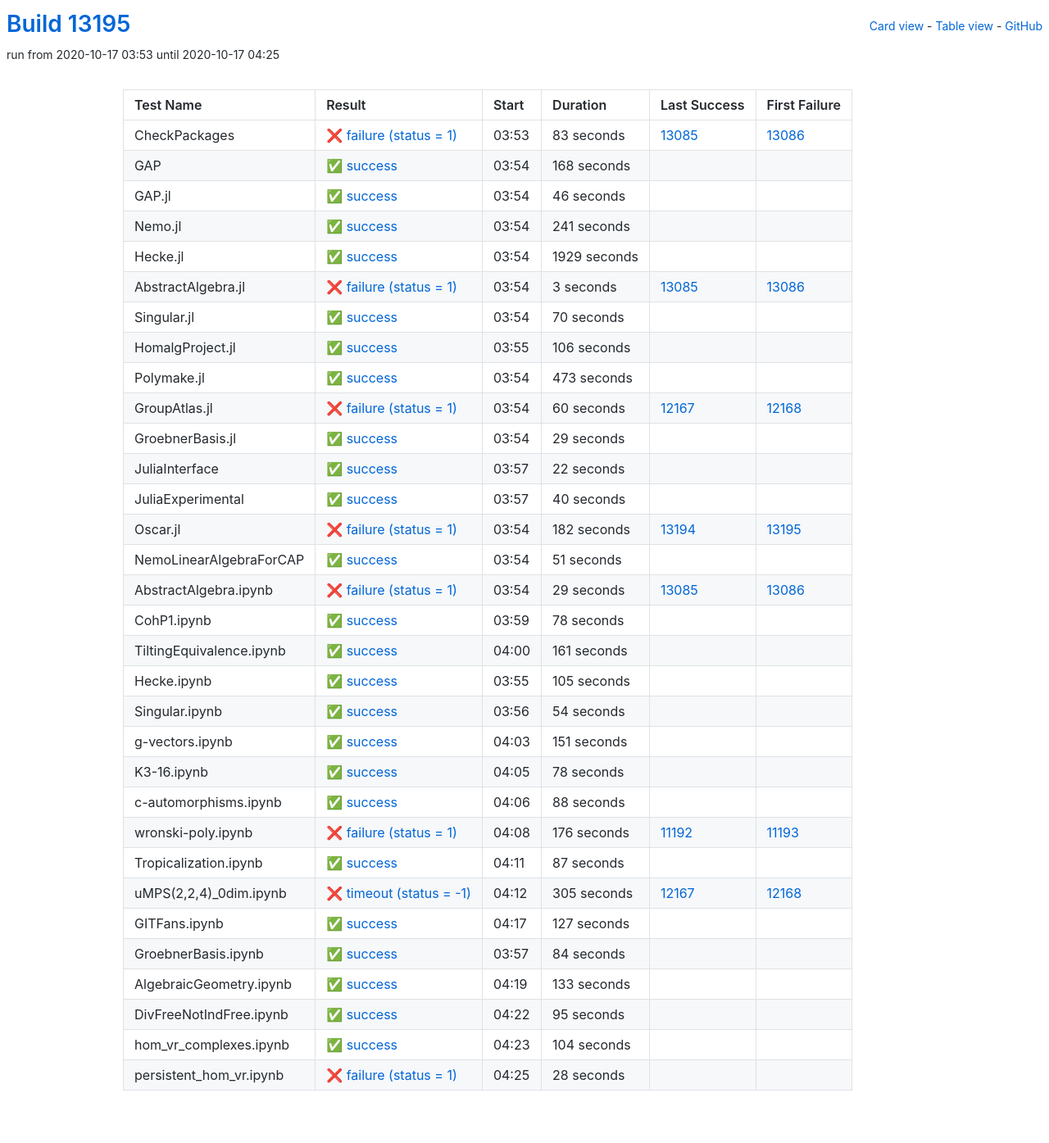
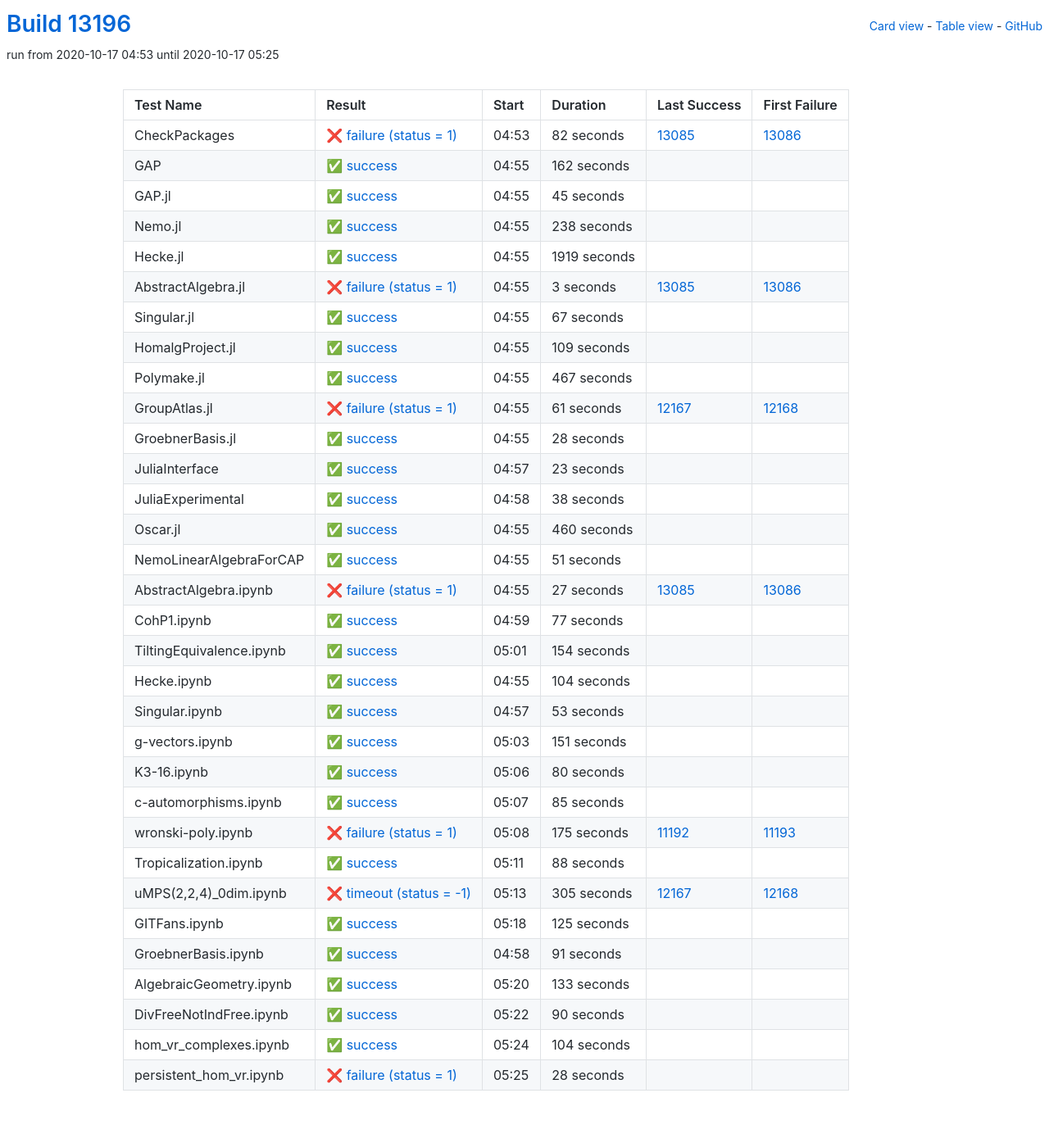
Before and after one commit to oscar-system/oscar-ci-status, a Jekyll site: the page built from table.html, in a window 1280 px wide. Shown: the whole page at 82% size. Built offline with Jekyll 4.4.1, drawn with Linux system fonts in a browser that asks for light colours.

Commit message:
Build #13196

```diff
--- a/_data/ci.yml
+++ b/_data/ci.yml
@@ -1,6 +1,6 @@
 ---
-build: 13195
-build_url: https://oscarci.mathematik.uni-kl.de/job/oscar/13195/
+build: 13196
+build_url: https://oscarci.mathematik.uni-kl.de/job/oscar/13196/
 job: oscar
 organization: oscar-system
 repo: oscar-ci-status
@@ -8,68 +8,68 @@
 tests:
 - name: CheckPackages
   id: checkpackages
-  log: https://oscarci.mathematik.uni-kl.de/job/oscar/13195/artifact/logs/build-13195/CheckPackages.log
-  start: 2020-10-17 03:53
+  log: https://oscarci.mathematik.uni-kl.de/job/oscar/13196/artifact/logs/build-13196/CheckPackages.log
+  start: 2020-10-17 04:53
   success: false
   exitcode: 1
   status: failure
-  duration: 83
+  duration: 82
   last_success: 13085
   last_success_url: https://oscarci.mathematik.uni-kl.de/job/oscar/13085/
   first_failure: 13086
   first_failure_url: https://oscarci.mathematik.uni-kl.de/job/oscar/13086/
 - name: GAP
   id: gap
-  log: https://oscarci.mathematik.uni-kl.de/job/oscar/13195/artifact/logs/build-13195/GAP.log
-  start: 2020-10-17 03:54
+  log: https://oscarci.mathematik.uni-kl.de/job/oscar/13196/artifact/logs/build-13196/GAP.log
+  start: 2020-10-17 04:55
   success: true
   exitcode: 0
   status: success
-  duration: 168
+  duration: 162
   last_success: false
   last_success_url:
   first_failure: false
   first_failure_url:
 - name: GAP.jl
   id: gap-jl
-  log: https://oscarci.mathematik.uni-kl.de/job/oscar/13195/artifact/logs/build-13195/GAP.jl.log
-  start: 2020-10-17 03:54
+  log: https://oscarci.mathematik.uni-kl.de/job/oscar/13196/artifact/logs/build-13196/GAP.jl.log
+  start: 2020-10-17 04:55
   success: true
   exitcode: 0
   status: success
-  duration: 46
+  duration: 45
   last_success: false
   last_success_url:
   first_failure: false
   first_failure_url:
 - name: Nemo.jl
   id: nemo-jl
-  log: https://oscarci.mathematik.uni-kl.de/job/oscar/13195/artifact/logs/build-13195/Nemo.jl.log
-  start: 2020-10-17 03:54
+  log: https://oscarci.mathematik.uni-kl.de/job/oscar/13196/artifact/logs/build-13196/Nemo.jl.log
+  start: 2020-10-17 04:55
   success: true
   exitcode: 0
   status: success
-  duration: 241
+  duration: 238
   last_success: false
   last_success_url:
   first_failure: false
   first_failure_url:
 - name: Hecke.jl
   id: hecke-jl
-  log: https://oscarci.mathematik.uni-kl.de/job/oscar/13195/artifact/logs/build-13195/Hecke.jl.log
-  start: 2020-10-17 03:54
+  log: https://oscarci.mathematik.uni-kl.de/job/oscar/13196/artifact/logs/build-13196/Hecke.jl.log
+  start: 2020-10-17 04:55
   success: true
   exitcode: 0
   status: success
-  duration: 1929
+  duration: 1919
   last_success: false
   last_success_url:
   first_failure: false
   first_failure_url:
 - name: AbstractAlgebra.jl
   id: abstractalgebra-jl
-  log: https://oscarci.mathematik.uni-kl.de/job/oscar/13195/artifact/logs/build-13195/AbstractAlgebra.jl.log
-  start: 2020-10-17 03:54
+  log: https://oscarci.mathematik.uni-kl.de/job/oscar/13196/artifact/logs/build-13196/AbstractAlgebra.jl.log
+  start: 2020-10-17 04:55
   success: false
   exitcode: 1
   status: failure
@@ -80,104 +80,104 @@
   first_failure_url: https://oscarci.mathematik.uni-kl.de/job/oscar/13086/
 - name: Singular.jl
   id: singular-jl
-  log: https://oscarci.mathematik.uni-kl.de/job/oscar/13195/artifact/logs/build-13195/Singular.jl.log
-  start: 2020-10-17 03:54
+  log: https://oscarci.mathematik.uni-kl.de/job/oscar/13196/artifact/logs/build-13196/Singular.jl.log
+  start: 2020-10-17 04:55
   success: true
   exitcode: 0
   status: success
-  duration: 70
+  duration: 67
   last_success: false
   last_success_url:
   first_failure: false
   first_failure_url:
 - name: HomalgProject.jl
   id: homalgproject-jl
-  log: https://oscarci.mathematik.uni-kl.de/job/oscar/13195/artifact/logs/build-13195/HomalgProject.jl.log
-  start: 2020-10-17 03:55
+  log: https://oscarci.mathematik.uni-kl.de/job/oscar/13196/artifact/logs/build-13196/HomalgProject.jl.log
+  start: 2020-10-17 04:55
   success: true
   exitcode: 0
   status: success
-  duration: 106
+  duration: 109
   last_success: false
   last_success_url:
   first_failure: false
   first_failure_url:
 - name: Polymake.jl
   id: polymake-jl
-  log: https://oscarci.mathematik.uni-kl.de/job/oscar/13195/artifact/logs/build-13195/Polymake.jl.log
-  start: 2020-10-17 03:54
+  log: https://oscarci.mathematik.uni-kl.de/job/oscar/13196/artifact/logs/build-13196/Polymake.jl.log
+  start: 2020-10-17 04:55
   success: true
   exitcode: 0
   status: success
-  duration: 473
+  duration: 467
   last_success: false
   last_success_url:
   first_failure: false
   first_failure_url:
 - name: GroupAtlas.jl
   id: groupatlas-jl
-  log: https://oscarci.mathematik.uni-kl.de/job/oscar/13195/artifact/logs/build-13195/GroupAtlas.jl.log
-  start: 2020-10-17 03:54
+  log: https://oscarci.mathematik.uni-kl.de/job/oscar/13196/artifact/logs/build-13196/GroupAtlas.jl.log
+  start: 2020-10-17 04:55
   success: false
   exitcode: 1
   status: failure
-  duration: 60
+  duration: 61
   last_success: 12167
   last_success_url: https://oscarci.mathematik.uni-kl.de/job/oscar/12167/
   first_failure: 12168
   first_failure_url: https://oscarci.mathematik.uni-kl.de/job/oscar/12168/
 - name: GroebnerBasis.jl
   id: groebnerbasis-jl
-  log: https://oscarci.mathematik.uni-kl.de/job/oscar/13195/artifact/logs/build-13195/GroebnerBasis.jl.log
-  start: 2020-10-17 03:54
+  log: https://oscarci.mathematik.uni-kl.de/job/oscar/13196/artifact/logs/build-13196/GroebnerBasis.jl.log
+  start: 2020-10-17 04:55
   success: true
   exitcode: 0
   status: success
-  duration: 29
+  duration: 28
   last_success: false
   last_success_url:
   first_failure: false
   first_failure_url:
 - name: JuliaInterface
   id: juliainterface
-  log: https://oscarci.mathematik.uni-kl.de/job/oscar/13195/artifact/logs/build-13195/JuliaInterface.log
-  start: 2020-10-17 03:57
+  log: https://oscarci.mathematik.uni-kl.de/job/oscar/13196/artifact/logs/build-13196/JuliaInterface.log
+  start: 2020-10-17 04:57
   success: true
   exitcode: 0
   status: success
-  duration: 22
+  duration: 23
   last_success: false
   last_success_url:
   first_failure: false
   first_failure_url:
 - name: JuliaExperimental
   id: juliaexperimental
-  log: https://oscarci.mathematik.uni-kl.de/job/oscar/13195/artifact/logs/build-13195/JuliaExperimental.log
-  start: 2020-10-17 03:57
+  log: https://oscarci.mathematik.uni-kl.de/job/oscar/13196/artifact/logs/build-13196/JuliaExperimental.log
+  start: 2020-10-17 04:58
   success: true
   exitcode: 0
   status: success
-  duration: 40
+  duration: 38
   last_success: false
   last_success_url:
   first_failure: false
   first_failure_url:
 - name: Oscar.jl
   id: oscar-jl
-  log: https://oscarci.mathematik.uni-kl.de/job/oscar/13195/artifact/logs/build-13195/Oscar.jl.log
-  start: 2020-10-17 03:54
-  success: false
-  exitcode: 1
-  status: failure
-  duration: 182
-  last_success: 13194
-  last_success_url: https://oscarci.mathematik.uni-kl.de/job/oscar/13194/
-  first_failure: 13195
-  first_failure_url: https://oscarci.mathematik.uni-kl.de/job/oscar/13195/
+  log: https://oscarci.mathematik.uni-kl.de/job/oscar/13196/artifact/logs/build-13196/Oscar.jl.log
+  start: 2020-10-17 04:55
+  success: true
+  exitcode: 0
+  status: success
+  duration: 460
+  last_success: false
+  last_success_url:
+  first_failure: false
+  first_failure_url:
 - name: NemoLinearAlgebraForCAP
   id: nemolinearalgebraforcap
-  log: https://oscarci.mathematik.uni-kl.de/job/oscar/13195/artifact/logs/build-13195/NemoLinearAlgebraForCAP.log
-  start: 2020-10-17 03:54
+  log: https://oscarci.mathematik.uni-kl.de/job/oscar/13196/artifact/logs/build-13196/NemoLinearAlgebraForCAP.log
+  start: 2020-10-17 04:55
   success: true
   exitcode: 0
   status: success
@@ -188,68 +188,68 @@
   first_failure_url:
 - name: AbstractAlgebra.ipynb
   id: abstractalgebra-ipynb
-  log: https://oscarci.mathematik.uni-kl.de/job/oscar/13195/artifact/logs/build-13195/AbstractAlgebra.ipynb.log
-  start: 2020-10-17 03:54
+  log: https://oscarci.mathematik.uni-kl.de/job/oscar/13196/artifact/logs/build-13196/AbstractAlgebra.ipynb.log
+  start: 2020-10-17 04:55
   success: false
   exitcode: 1
   status: failure
-  duration: 29
+  duration: 27
   last_success: 13085
   last_success_url: https://oscarci.mathematik.uni-kl.de/job/oscar/13085/
   first_failure: 13086
   first_failure_url: https://oscarci.mathematik.uni-kl.de/job/oscar/13086/
 - name: CohP1.ipynb
   id: cohp1-ipynb
-  log: https://oscarci.mathematik.uni-kl.de/job/oscar/13195/artifact/logs/build-13195/CohP1.ipynb.log
-  start: 2020-10-17 03:59
+  log: https://oscarci.mathematik.uni-kl.de/job/oscar/13196/artifact/logs/build-13196/CohP1.ipynb.log
+  start: 2020-10-17 04:59
   success: true
   exitcode: 0
   status: success
-  duration: 78
+  duration: 77
   last_success: false
   last_success_url:
   first_failure: false
   first_failure_url:
 - name: TiltingEquivalence.ipynb
   id: tiltingequivalence-ipynb
-  log: https://oscarci.mathematik.uni-kl.de/job/oscar/13195/artifact/logs/build-13195/TiltingEquivalence.ipynb.log
-  start: 2020-10-17 04:00
+  log: https://oscarci.mathematik.uni-kl.de/job/oscar/13196/artifact/logs/build-13196/TiltingEquivalence.ipynb.log
+  start: 2020-10-17 05:01
   success: true
   exitcode: 0
   status: success
-  duration: 161
+  duration: 154
   last_success: false
   last_success_url:
   first_failure: false
   first_failure_url:
 - name: Hecke.ipynb
   id: hecke-ipynb
-  log: https://oscarci.mathematik.uni-kl.de/job/oscar/13195/artifact/logs/build-13195/Hecke.ipynb.log
-  start: 2020-10-17 03:55
+  log: https://oscarci.mathematik.uni-kl.de/job/oscar/13196/artifact/logs/build-13196/Hecke.ipynb.log
+  start: 2020-10-17 04:55
   success: true
   exitcode: 0
   status: success
-  duration: 105
+  duration: 104
   last_success: false
   last_success_url:
   first_failure: false
   first_failure_url:
 - name: Singular.ipynb
   id: singular-ipynb
-  log: https://oscarci.mathematik.uni-kl.de/job/oscar/13195/artifact/logs/build-13195/Singular.ipynb.log
-  start: 2020-10-17 03:56
+  log: https://oscarci.mathematik.uni-kl.de/job/oscar/13196/artifact/logs/build-13196/Singular.ipynb.log
+  start: 2020-10-17 04:57
   success: true
   exitcode: 0
   status: success
-  duration: 54
+  duration: 53
   last_success: false
   last_success_url:
   first_failure: false
   first_failure_url:
 - name: g-vectors.ipynb
   id: g-vectors-ipynb
-  log: https://oscarci.mathematik.uni-kl.de/job/oscar/13195/artifact/logs/build-13195/g-vectors.ipynb.log
-  start: 2020-10-17 04:03
+  log: https://oscarci.mathematik.uni-kl.de/job/oscar/13196/artifact/logs/build-13196/g-vectors.ipynb.log
+  start: 2020-10-17 05:03
   success: true
   exitcode: 0
   status: success
@@ -260,20 +260,44 @@
   first_failure_url:
 - name: K3-16.ipynb
   id: k3-16-ipynb
-  log: https://oscarci.mathematik.uni-kl.de/job/oscar/13195/artifact/logs/build-13195/K3-16.ipynb.log
-  start: 2020-10-17 04:05
+  log: https://oscarci.mathematik.uni-kl.de/job/oscar/13196/artifact/logs/build-13196/K3-16.ipynb.log
+  start: 2020-10-17 05:06
   success: true
   exitcode: 0
   status: success
-  duration: 78
+  duration: 80
   last_success: false
   last_success_url:
   first_failure: false
   first_failure_url:
 - name: c-automorphisms.ipynb
   id: c-automorphisms-ipynb
-  log: https://oscarci.mathematik.uni-kl.de/job/oscar/13195/artifact/logs/build-13195/c-automorphisms.ipynb.log
-  start: 2020-10-17 04:06
+  log: https://oscarci.mathematik.uni-kl.de/job/oscar/13196/artifact/logs/build-13196/c-automorphisms.ipynb.log
+  start: 2020-10-17 05:07
+  success: true
+  exitcode: 0
+  status: success
+  duration: 85
+  last_success: false
+  last_success_url:
+  first_failure: false
+  first_failure_url:
+- name: wronski-poly.ipynb
+  id: wronski-poly-ipynb
+  log: https://oscarci.mathematik.uni-kl.de/job/oscar/13196/artifact/logs/build-13196/wronski-poly.ipynb.log
+  start: 2020-10-17 05:08
+  success: false
+  exitcode: 1
+  status: failure
+  duration: 175
+  last_success: 11192
+  last_success_url: https://oscarci.mathematik.uni-kl.de/job/oscar/11192/
+  first_failure: 11193
+  first_failure_url: https://oscarci.mathematik.uni-kl.de/job/oscar/11193/
+- name: Tropicalization.ipynb
+  id: tropicalization-ipynb
+  log: https://oscarci.mathematik.uni-kl.de/job/oscar/13196/artifact/logs/build-13196/Tropicalization.ipynb.log
+  start: 2020-10-17 05:11
   success: true
   exitcode: 0
   status: success
@@ -282,34 +306,10 @@
   last_success_url:
   first_failure: false
   first_failure_url:
-- name: wronski-poly.ipynb
-  id: wronski-poly-ipynb
-  log: https://oscarci.mathematik.uni-kl.de/job/oscar/13195/artifact/logs/build-13195/wronski-poly.ipynb.log
-  start: 2020-10-17 04:08
-  success: false
-  exitcode: 1
-  status: failure
-  duration: 176
-  last_success: 11192
-  last_success_url: https://oscarci.mathematik.uni-kl.de/job/oscar/11192/
-  first_failure: 11193
-  first_failure_url: https://oscarci.mathematik.uni-kl.de/job/oscar/11193/
-- name: Tropicalization.ipynb
-  id: tropicalization-ipynb
-  log: https://oscarci.mathematik.uni-kl.de/job/oscar/13195/artifact/logs/build-13195/Tropicalization.ipynb.log
-  start: 2020-10-17 04:11
-  success: true
-  exitcode: 0
-  status: success
-  duration: 87
-  last_success: false
-  last_success_url:
-  first_failure: false
-  first_failure_url:
 - name: uMPS(2,2,4)_0dim.ipynb
   id: umps-2-2-4-0dim-ipynb
-  log: https://oscarci.mathematik.uni-kl.de/job/oscar/13195/artifact/logs/build-13195/uMPS-2-2-4-_0dim.ipynb.log
-  start: 2020-10-17 04:12
+  log: https://oscarci.mathematik.uni-kl.de/job/oscar/13196/artifact/logs/build-13196/uMPS-2-2-4-_0dim.ipynb.log
+  start: 2020-10-17 05:13
   success: false
   exitcode: -1
   status: timeout
@@ -320,32 +320,32 @@
   first_failure_url: https://oscarci.mathematik.uni-kl.de/job/oscar/12168/
 - name: GITFans.ipynb
   id: gitfans-ipynb
-  log: https://oscarci.mathematik.uni-kl.de/job/oscar/13195/artifact/logs/build-13195/GITFans.ipynb.log
-  start: 2020-10-17 04:17
+  log: https://oscarci.mathematik.uni-kl.de/job/oscar/13196/artifact/logs/build-13196/GITFans.ipynb.log
+  start: 2020-10-17 05:18
   success: true
   exitcode: 0
   status: success
-  duration: 127
+  duration: 125
   last_success: false
   last_success_url:
   first_failure: false
   first_failure_url:
 - name: GroebnerBasis.ipynb
   id: groebnerbasis-ipynb
-  log: https://oscarci.mathematik.uni-kl.de/job/oscar/13195/artifact/logs/build-13195/GroebnerBasis.ipynb.log
-  start: 2020-10-17 03:57
+  log: https://oscarci.mathematik.uni-kl.de/job/oscar/13196/artifact/logs/build-13196/GroebnerBasis.ipynb.log
+  start: 2020-10-17 04:58
   success: true
   exitcode: 0
   status: success
-  duration: 84
+  duration: 91
   last_success: false
   last_success_url:
   first_failure: false
   first_failure_url:
 - name: AlgebraicGeometry.ipynb
   id: algebraicgeometry-ipynb
-  log: https://oscarci.mathematik.uni-kl.de/job/oscar/13195/artifact/logs/build-13195/AlgebraicGeometry.ipynb.log
-  start: 2020-10-17 04:19
+  log: https://oscarci.mathematik.uni-kl.de/job/oscar/13196/artifact/logs/build-13196/AlgebraicGeometry.ipynb.log
+  start: 2020-10-17 05:20
   success: true
   exitcode: 0
   status: success
@@ -356,20 +356,20 @@
   first_failure_url:
 - name: DivFreeNotIndFree.ipynb
   id: divfreenotindfree-ipynb
-  log: https://oscarci.mathematik.uni-kl.de/job/oscar/13195/artifact/logs/build-13195/DivFreeNotIndFree.ipynb.log
-  start: 2020-10-17 04:22
+  log: https://oscarci.mathematik.uni-kl.de/job/oscar/13196/artifact/logs/build-13196/DivFreeNotIndFree.ipynb.log
+  start: 2020-10-17 05:22
   success: true
   exitcode: 0
   status: success
-  duration: 95
+  duration: 90
   last_success: false
   last_success_url:
   first_failure: false
   first_failure_url:
 - name: hom_vr_complexes.ipynb
   id: hom-vr-complexes-ipynb
-  log: https://oscarci.mathematik.uni-kl.de/job/oscar/13195/artifact/logs/build-13195/hom_vr_complexes.ipynb.log
-  start: 2020-10-17 04:23
+  log: https://oscarci.mathematik.uni-kl.de/job/oscar/13196/artifact/logs/build-13196/hom_vr_complexes.ipynb.log
+  start: 2020-10-17 05:24
   success: true
   exitcode: 0
   status: success
@@ -380,8 +380,8 @@
   first_failure_url:
 - name: persistent_hom_vr.ipynb
   id: persistent-hom-vr-ipynb
-  log: https://oscarci.mathematik.uni-kl.de/job/oscar/13195/artifact/logs/build-13195/persistent_hom_vr.ipynb.log
-  start: 2020-10-17 04:25
+  log: https://oscarci.mathematik.uni-kl.de/job/oscar/13196/artifact/logs/build-13196/persistent_hom_vr.ipynb.log
+  start: 2020-10-17 05:25
   success: false
   exitcode: 1
   status: failure
```
Also changed, not shown: README.md.
